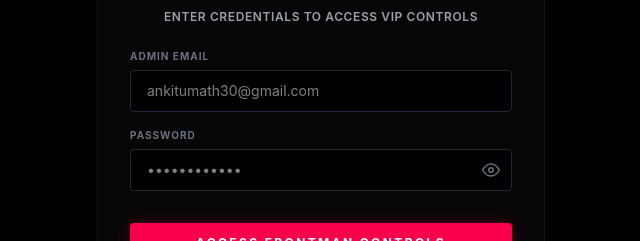
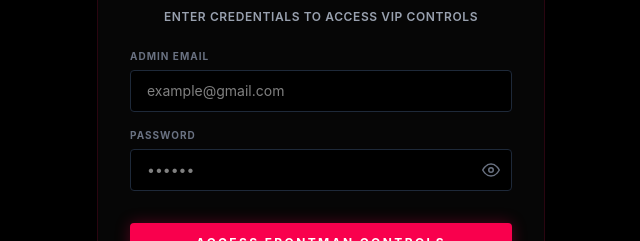
Before and after one commit to ankitumath/SquidHack-Website, a React (Vite) app in the folder frontend/: page /frontmen/login in a window 1280 px wide. Shown: the part 266-507 px from the top of the page, without its empty margins (319-959 px from the left). Built offline with nearby package versions, Linux system fonts and the light colour scheme; a web font is replaced by a local one.

Commit message:
Email Placeholder changed

```diff
--- a/frontend/src/pages/AdminLogin.jsx
+++ b/frontend/src/pages/AdminLogin.jsx
@@ -84,7 +84,7 @@ const AdminLogin = () => {
               value={email}
               onChange={(e) => setEmail(e.target.value)}
               required
-              placeholder="ankitumath30@gmail.com"
+              placeholder="example@gmail.com"
               className="bg-black border border-gray-800 focus:border-squid-pink rounded-sm px-4 py-2.5 text-sm text-white focus:outline-none transition-all"
             />
           </div>
@@ -99,7 +99,7 @@ const AdminLogin = () => {
                 value={password}
                 onChange={(e) => setPassword(e.target.value)}
                 required
-                placeholder="••••••••••••"
+                placeholder="••••••"
                 className="w-full bg-black border border-gray-800 focus:border-squid-pink rounded-sm px-4 pr-11 py-2.5 text-sm text-white focus:outline-none transition-all"
               />
               <button
```
